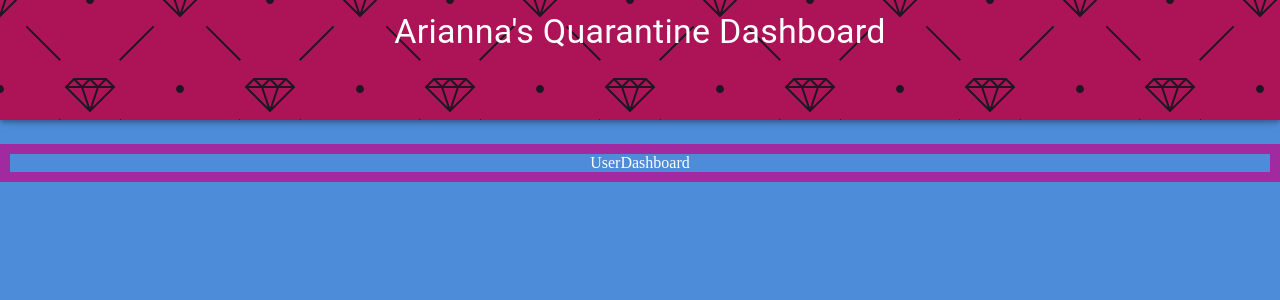
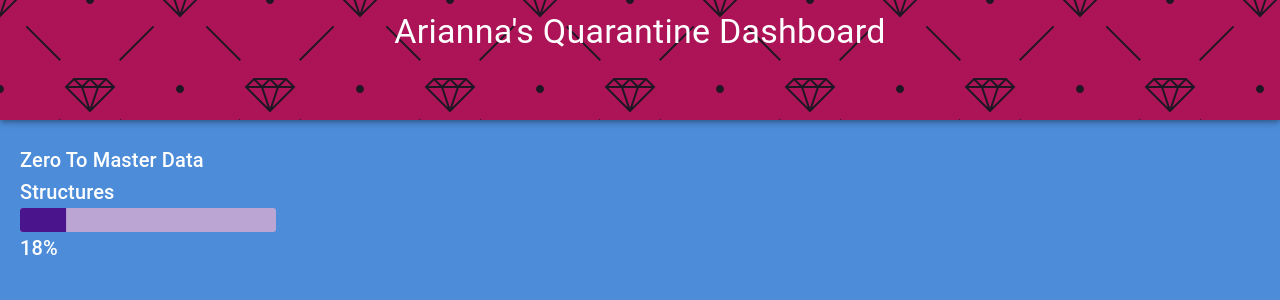
Before and after one commit to unachoza/Quarantine-Dashboard, a React (Create React App) app: page / in a window 1280 px wide. Shown: the top 300 px of the page. Built offline with nearby package versions, Linux system fonts and the light colour scheme.

Commit message:
added determinate progress bar

```diff
--- a/src/Components/ProgressBar/ProgressBar.component.js
+++ b/src/Components/ProgressBar/ProgressBar.component.js
@@ -1,8 +1,33 @@
-import React, { useState } from 'react';
+import React from 'react';
+import { makeStyles, useTheme } from '@material-ui/core/styles';
+import LinearProgress from '@material-ui/core/LinearProgress';
+import { Typography } from '@material-ui/core';
 
-const ProgressBar = () => {
-  const [progress, setProgress] = useState(0);
+const useStyles = makeStyles((theme) => ({
+  root: {
+    width: '20%',
+    height: '15px',
+    margin: '20px',
+  },
+}));
 
-  return <div>ProgressBar</div>;
-};
-export default ProgressBar;
+export default function LinearDeterminate() {
+  const theme = useTheme();
+  const classes = useStyles();
+  const [progress, setProgress] = React.useState(18);
+
+  return (
+    <div className={classes.root}>
+      <Typography variant="h6">Zero To Master Data Structures</Typography>
+      <LinearProgress
+        variant="determinate"
+        value={progress}
+        style={{
+          height: '24px',
+          borderRadius: '3px',
+        }}
+      />
+      <Typography variant="h6">{progress}%</Typography>
+    </div>
+  );
+}
--- a/src/Pages/UserDashboard/UserDashboard.pages.js
+++ b/src/Pages/UserDashboard/UserDashboard.pages.js
@@ -1,5 +1,6 @@
 import React from 'react';
 import Header from 'UI/Header';
+import ProgressBar from 'Components/ProgressBar/ProgressBar.component';
 import AppBar from '@material-ui/core/AppBar';
 import Toolbar from '@material-ui/core/Toolbar';
 import 'Pages/UserDashboard/UserDashboard.styles.css';
@@ -8,7 +9,8 @@ const UserDashboard = () => {
   return (
     <>
       <Header />
-      <div className="UserDashboard__container">UserDashboard</div>
+
+      <ProgressBar />
     </>
   );
 };
--- a/src/UI/Theme.js
+++ b/src/UI/Theme.js
@@ -26,5 +26,11 @@ const theme = createMuiTheme({
       fontWeight: 800,
     },
   },
+  overrides: {
+    MuiLinearProgress: {
+      height: '24px',
+      borderRadius: '3px',
+    },
+  },
 });
 export default theme;
```
